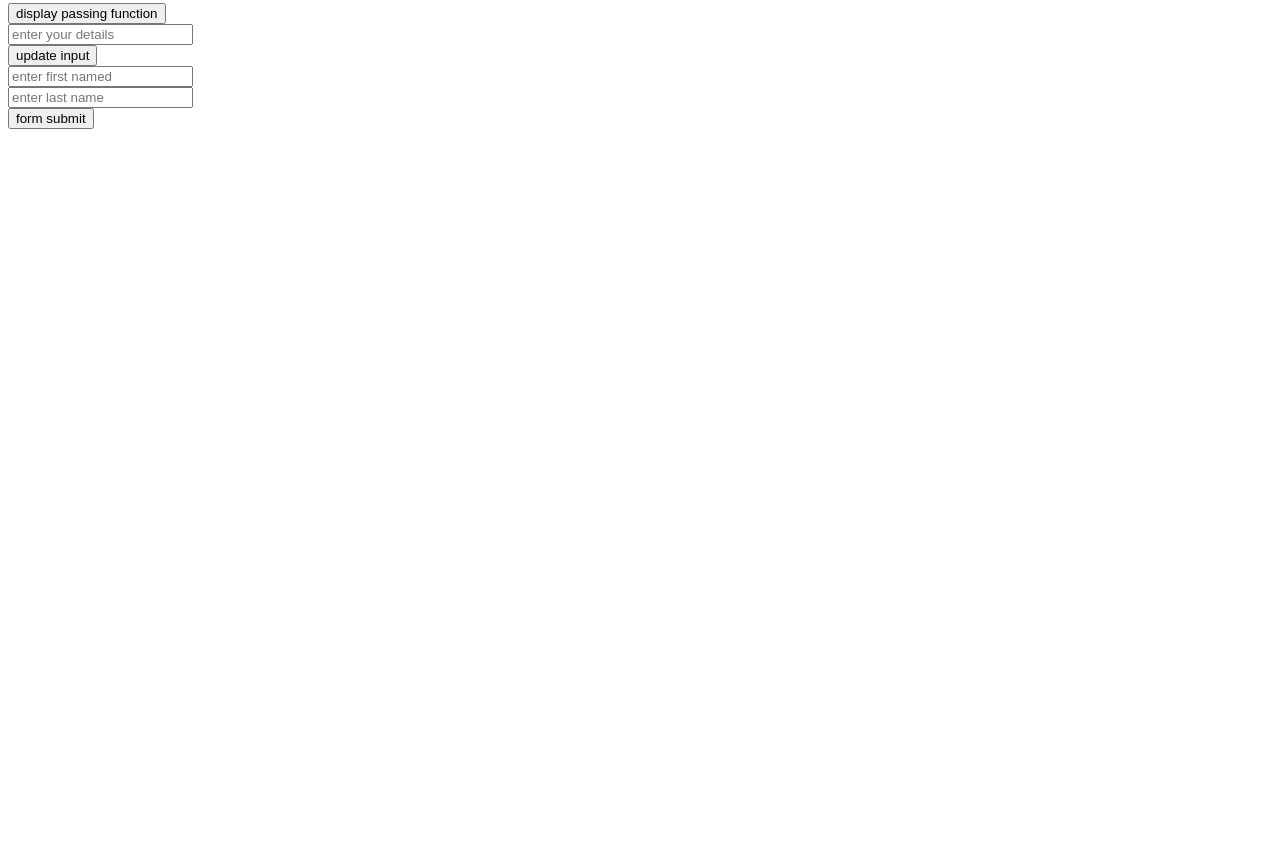
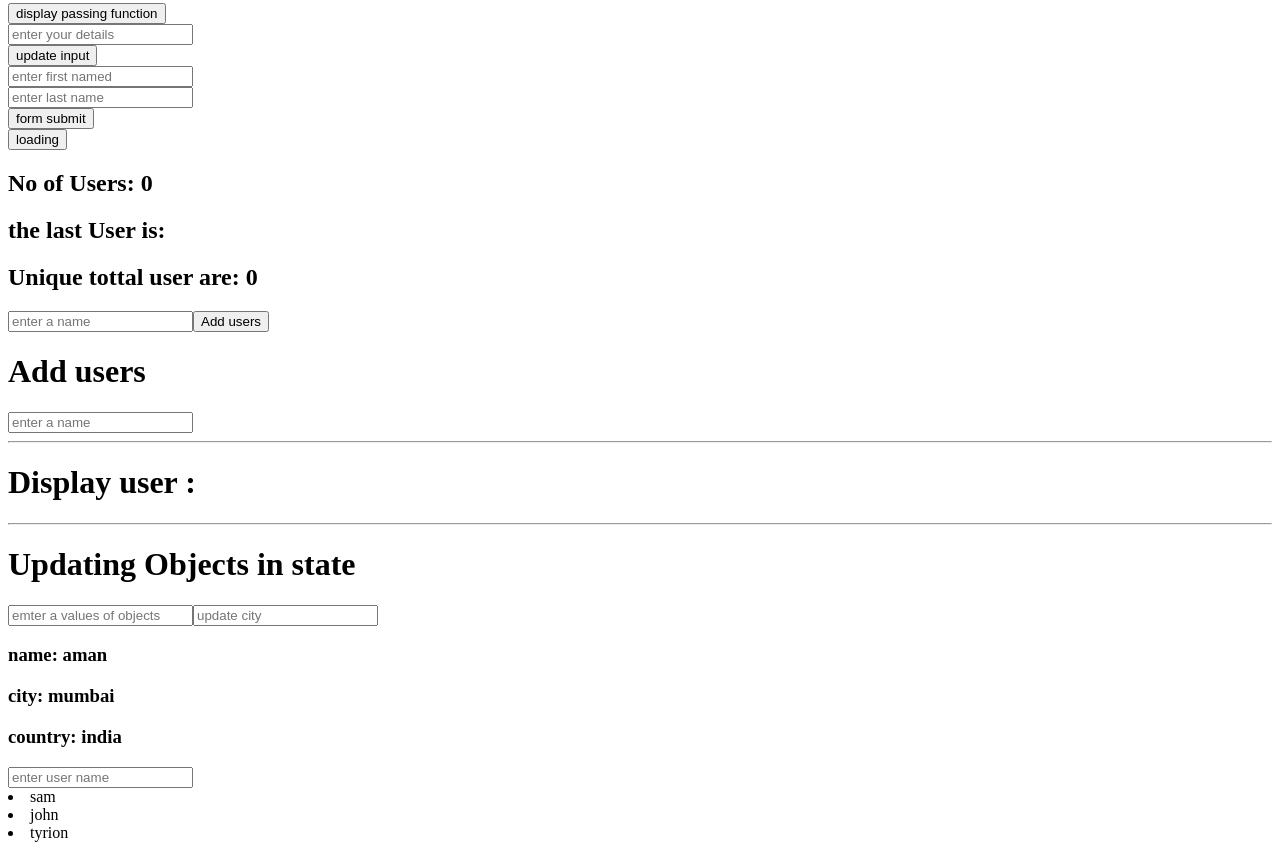
Before and after one commit to aman-29-singh/React-practice, a React (Vite) app in the folder React-blog/: page / in a window 1280 px wide. Shown: the part 3320-4170 px from the top of the page. Before the commit the page ends 3457 px from the top, so only its background shows below. Built offline with nearby package versions, Linux system fonts and the light colour scheme.

Commit message:
Drived state, update objects,Array in state are added

```diff
--- /dev/null
+++ b/React-blog/src/AddUser.jsx
@@ -0,0 +1,14 @@
+import { useState } from "react";
+
+function AddUser({setUser}){
+
+    return(
+        <div>
+            <h1>Add users</h1>
+            <input type="text" onChange={(event)=> setUser(event.target.value)} placeholder="enter a name"/>
+            <hr></hr>
+        </div>
+    )
+}
+
+export default AddUser;
--- a/React-blog/src/App.jsx
+++ b/React-blog/src/App.jsx
@@ -1,4 +1,4 @@
-import { useEffect, useRef, useState } from 'react';
+import { startTransition, useEffect, useRef, useState } from 'react';
 import './App.css'
 import User from './User'
 import Form from './Form';
@@ -8,7 +8,10 @@ import Card from './Card';
 import Passing from './Passing';
 import UserInput from './UserInput';
 import { useFormStatus } from "react-dom";
-
+import { useTransition } from 'react';
+import DrivedState from './DrivedState';
+import AddUser from './AddUser';
+import DisplayUser from './DisplayUser';
 
 
 function App() {
@@ -20,6 +23,29 @@ function App() {
   const inputRef = useRef(null);
   const {pending} = useFormStatus()
   //const[pending, setPending]= useState(false)
+  //const[loading, setLoading] = useState(false)
+  const[loading, startTransition] = useTransition(false)
+  /**documentation mein aisa hai const[pending, startTransition] but humne pending ki jagah
+   * loading use kiya hai because humne pending already use kar liya tha upar useFormStatus() mein
+   */
+  const [user, setUser] = useState("")
+
+  const [user1, setUser1] = useState([
+    {name:"sam", id:"1"},
+    {name:"john", id:"2"},
+    {name:"tyrion", id:"3"}
+  ])
+
+  //NOW WE WILL SEE the objects in state
+  const[data1,setData1] = useState({
+    name:"aman",
+    address:{
+      city:"mumbai",
+      country:"india"
+    }
+  })
+
+
   const userObject = {
     user: "abhay",
     email:"abhay@gmail.com"
@@ -166,10 +192,121 @@ useEffect(() => {//this function runs when display component is vanishes from UI
       <input type='text' placeholder='enter last name'/>
       <br></br>
       <button disabled={pending}> form submit</button>
+      {/**Note useFormStatus() hook ye kaam krta hai sirf aur sirf form hoga tabhi means
+       * agar form mein button wagera par loading hai toh kaam kr skta hai usingFormStatus() hook
+       * but agar without usingFormStatus() hook k humein sirf kisi button click par pending ya
+       * Loading wagera dikhani hai toh iske liye hum use krte hai useTransition() hook ka
+       */}
+
       </div>
     )
   }
 
+
+  // const handleLoading = async () => { This is my way of writing promise
+  //   setLoading(true)
+  //   await new Promise((resolve)=> setTimeout((resolve), 5000))
+  //   setLoading(false)
+  // }
+
+  // const handleLoading=async ()=>{
+  //   setLoading(true)
+  //   await new Promise((resolve)=>{
+  //      setTimeout((resolve), 5000)
+  //   })
+
+  //   setLoading(false)
+
+
+  //   {/**so iss tarah is loading effect hum sttate k saath kar sakte hai but idhar hum pehle state loading
+  //     ko true karwa rahe hai phir false karwa rahe hai so agar ye promise ya api call bohat line ka
+  //     hai 100 150 line ka hai toh iske andar bhibohat saari problem aasakti hai
+  //       */}
+  // }
+
+  /*toh iske alawa agar humein Loading effect ko directly karna hai without using useTransition
+  toh iske liye hum kar saktte use useTransition() hook ka toh hum bina useState() hook k karenge */
+  const handleLoading=()=>{
+
+    startTransition(async ()=> {
+      await new Promise(res=> setTimeout(res, 10000))
+    })
+    /**so here we had use useTransition() hook so here button mein disabled={loading} hai
+     * because loading ya phir pending of useTransition() ka byDefault false hota hai but jab ye
+     * logic i.e startTransition() ka function jab chalta hai toh ye true ho jati hai pending ya
+     * loading
+      */
+    }
+
+
+    const updateObject =(val)=>{
+      console.log(val)
+      /**now here object is data1 toh humein data1 object mein key are name,address
+       * so humein data1 object mein keys ki value ko update karna hai so humlog aise update
+       * nhi kar skte i.e setData1({name: "val"}) so aise update nhi kar skte object ko
+       * because here error aayega kyunki yahan par abb name hii key bach gya baki saari chize
+       * toh gayab hogyi like address,city, country yeh saari chize toh gayab hogyi nhi from bject data1
+       * se toh iss case k andar humlog object data1 ko update kaise kar skte hai
+       * so pehlr toh dekhenge iss data1 mein poora object hai humare pass toh pehle isse console
+       * mein print karenge
+       */
+
+      /*console.log(data1) so here iss data1 object k andar sbkuch hai toh agar iske andar
+      humlog update karenge toh hojayega*/
+      data1.name=val //toh abb update ho jayega
+      console.log(data1)//so abb update ho jayega data1 object ka key name update ho jayega
+      /**so yeh data1 agar aise update ho jaa rha hai toh aise hii state k andar bhi update ho jayega
+       *
+       */
+      setData1(data1) //so here yeh abhi tak update nhi hua in UI mein
+      /**so setData1(data1) se object data1 update hokar UI mein isliye nhi dikh rha
+       * because  iska reason hai ki jab aaplog ek object ki key ko directtly update karte ho n
+       * Reactjs mein toh uss state ko samaj mein hii nhi aata ki kuch update hua hai ya nhi hua hai
+       * toh iske liye ek concept aata hai deep copy and shallow  copy object ka concept
+       * toh kya hota hai ki yahan object aise update nhi hoti iske liye jo Reference haai n woh
+       * change karna padta hai abhi iska Reference same hai so spread operator ka use karne ka
+       * like setData1({...data1}) toh isse yeh ek naya object create kar dega poorane wale object
+       * ko hatta k
+       */
+      setData1({...data1})
+      /**isse {...data1} note - isse new object create ho jayega  so pehle wala jo object hai uska
+       * reference break ho jayega aur new object yahan par create ho jayega
+       */
+
+      /**now hum temp variable ka use karke bhi kar skte hai like
+       * let tempData = data1
+       * tempData.name = val
+       * setData({...tempData}) aise bhi kar skte hai yeh bhi same work karega
+       */
+
+    }
+    //now city ka naam change karke  dekhenge
+
+    const handleCity = (city)=>{
+      data1.address.city = city;
+      console.log(data1);
+      setData1({...data1,address:{...data1.address, city}})
+    }
+
+    // const updateArray=(val)=> {
+    //   user1[user1.length-1] = val//this is how we update last element of Array in console
+    //   {/**here this val is event.target.value  of input element  aur yahi event.target.value
+    //     hum iss function updateArray() mein pass kar rhe hai aur yahi value last element of array ko
+    //     mil rahi hai */}
+    //   console.log(user1);{/**yeh toh hogya console mein update now humlog dekhenge UI mein update */}
+    //   setUser1(...user1, val);
+    // }
+
+
+    const updateArray = (val) => {
+  const updated = [...user1];
+  updated[updated.length - 1] = {
+    ...updated[updated.length - 1],
+    name: val
+  };
+
+  setUser1(updated);
+};
 
   return (
     <>
@@ -226,6 +363,38 @@ useEffect(() => {//this function runs when display component is vanishes from UI
      <form action={handleFormSubmit}>
       <CustomerForm/>
      </form>
+
+     <button disabled={loading} onClick={handleLoading}>loading</button>
+     {/**isse ye button click karne par loading aayega  */}
+     {
+      loading?
+      <img style={{width: "1000px"}} src='https://upload.wikimedia.org/wikipedia/commons/b/b1/Loading_icon.gif'/>
+
+      : null
+     }
+
+     <DrivedState/>
+     <AddUser setUser={setUser}/>{/**this is lifting state up */}
+     <DisplayUser user={user}/>
+     <hr></hr>
+
+     <h1>Updating Objects in state</h1>
+     <input type='text' placeholder='emter a values of objects'
+     onChange={(event)=> updateObject(event.target.value)}/>
+
+     <input type='text' placeholder='update city'
+     onChange={(e)=> handleCity(e.target.value)}/>
+     <h3>name: {data1.name}</h3>
+     <h3>city: {data1.address.city}</h3>
+     <h3>country: {data1.address.country}</h3>
+
+     <input type='text' placeholder='enter user name'
+     onChange={(event)=>updateArray(event.target.value)}/>
+     {
+      user1.map((item,index)=>(
+        <li key={index}>{item.name}</li>
+      ))
+     }
     </>
   )
 }
--- /dev/null
+++ b/React-blog/src/DisplayUser.jsx
@@ -0,0 +1,9 @@
+function DisplayUser({user}){
+    return(
+        <div>
+            <h1>Display user : {user}</h1>
+        </div>
+    )
+}
+
+export default DisplayUser
--- /dev/null
+++ b/React-blog/src/DrivedState.jsx
@@ -0,0 +1,42 @@
+import { useState } from "react"
+
+function DrivedState(){
+    const [users, setUsers] = useState([])
+    const [user, setUser] = useState("")
+
+    const handleUsers = ()=>{
+       setUsers([...users,user])
+       //console.log(Users)
+       //console.log(user)
+    }
+
+    console.log(users)
+
+    //Now we will see tthe Drived states
+    const total = users.length
+    const lastUser = users[users.length-1]
+    const unique = [...new Set(users)].length
+    /**so ye jo 3 variables hai n means total,lastUser,unique yeh hai humare derived state
+     * means yahan par variables use karte hai so yahan par states use karne ki jarurat nhi padti
+     * so agar Components mein jyada states use karenge ttoh application slow ho jayegi isliye
+     * Drived states use ki jati hai taki states less use karna pade i.e states like useStates etc
+     * so jab components Re-render karte hai toh ye variables i.e const, let, var variables ki
+     * value bhi UI par dikh jati hai
+     */
+    return (
+        <div>
+            <h2>No of Users: {total}</h2>
+            <h2>the last User is: {lastUser}</h2>
+            <h2>Unique tottal user are: {unique}</h2>
+            <input type="text" onChange={(event)=> setUser(event.target.value)} placeholder="enter a name"/>
+            <button onClick={handleUsers}>Add users</button>
+            {
+                users.map((item, index)=>(
+                    <h3 key={index}>{item}</h3>
+                ))
+            }
+        </div>
+    )
+}
+
+export default DrivedState;
```
